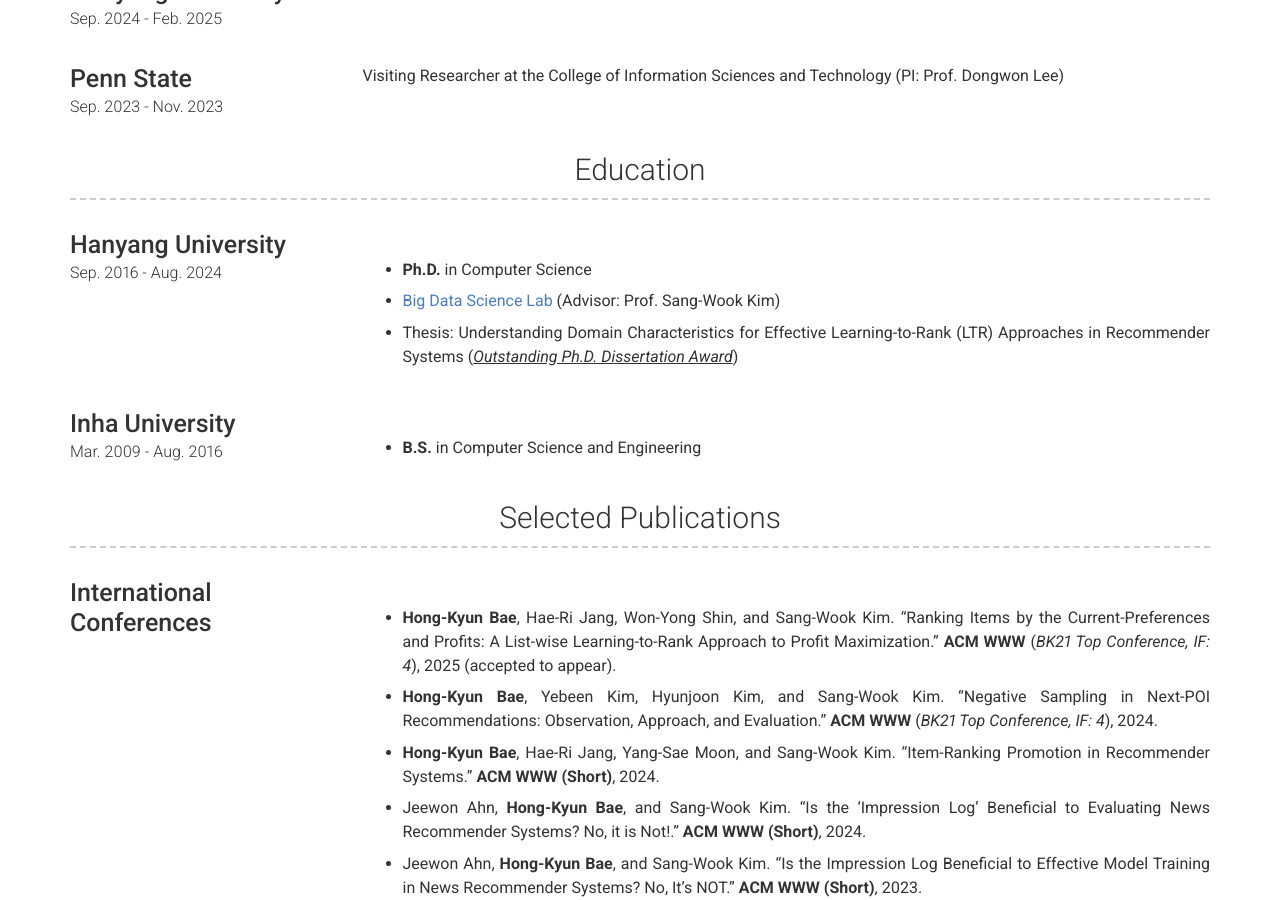
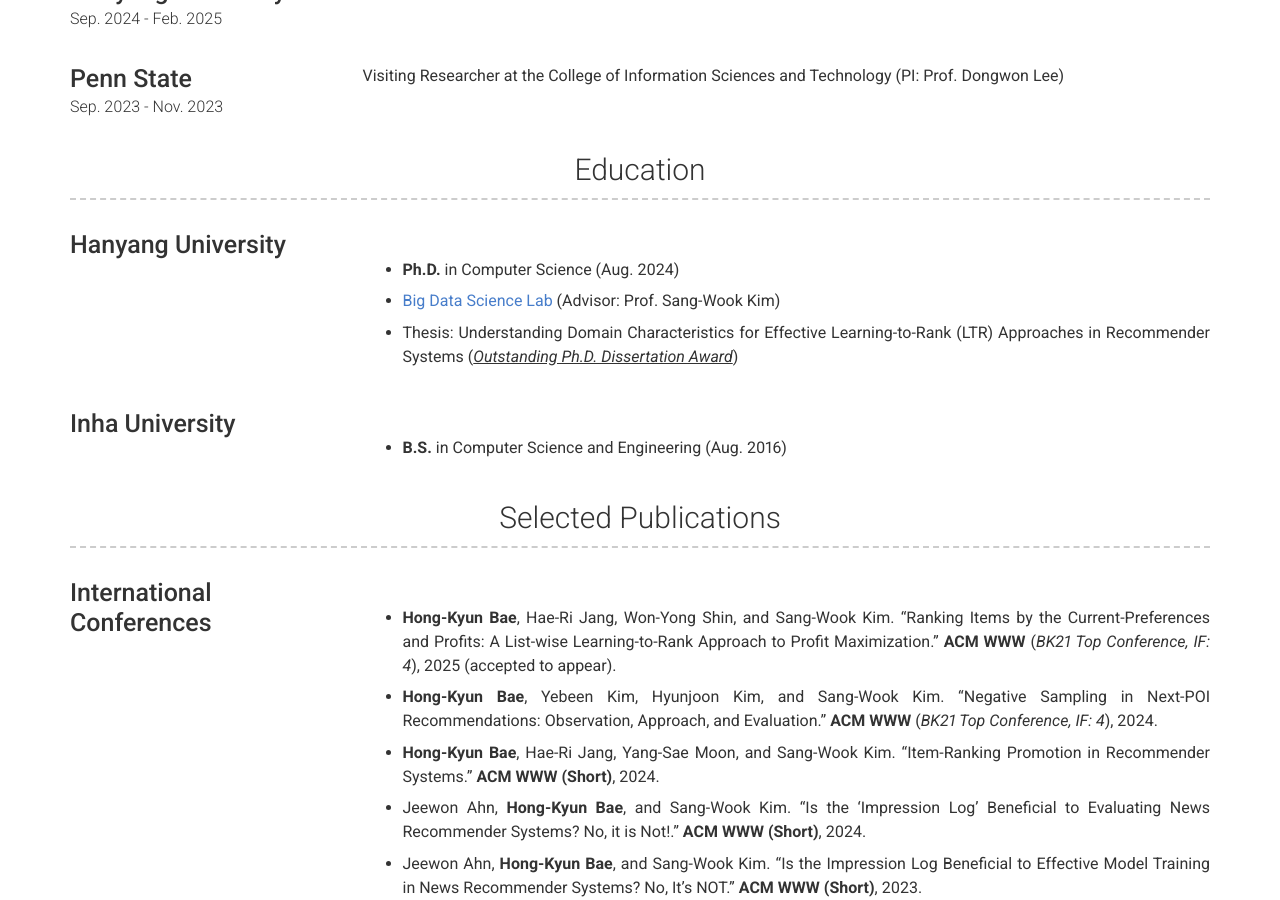
Before and after one commit to hongkyun-bae/hongkyun-bae.github.io, a Jekyll site: the page built from index.md, in a window 1280 px wide and 900 px high, scrolled down 706 px. Built offline with Jekyll 4.4.1, drawn with Linux system fonts in a browser that asks for light colours; nearby versions of some CDN libraries; some web fonts are replaced; some of the changed lines change nothing that is shown.

Commit message:
Update education.yml

```diff
--- a/_data/education.yml
+++ b/_data/education.yml
@@ -1,18 +1,18 @@
 - layout: left
   name: Hanyang University
-  dates: Sep. 2016 - Aug. 2024
+  dates: # Sep. 2016 - Aug. 2024
   qualification: #  Ph.D. in computer science and engineering
   quote: >
   description: |+
-    - **Ph.D.** in Computer Science
+    - **Ph.D.** in Computer Science (Aug. 2024)
 
     - [Big Data Science Lab](https://bigdas.hanyang.ac.kr/) (Advisor: Prof. Sang-Wook Kim)
 
     - Thesis: Understanding Domain Characteristics for Effective Learning-to-Rank (LTR) Approaches in Recommender Systems (*<ins>Outstanding Ph.D. Dissertation Award</ins>*)
 - layout: left
   name: Inha University
-  dates: Mar. 2009 - Aug. 2016
+  dates: # Mar. 2009 - Aug. 2016
   qualification: # B.S. in computer science and engineering
   quote: >
   description: |+
-    - **B.S.** in Computer Science and Engineering
+    - **B.S.** in Computer Science and Engineering (Aug. 2016)
```
